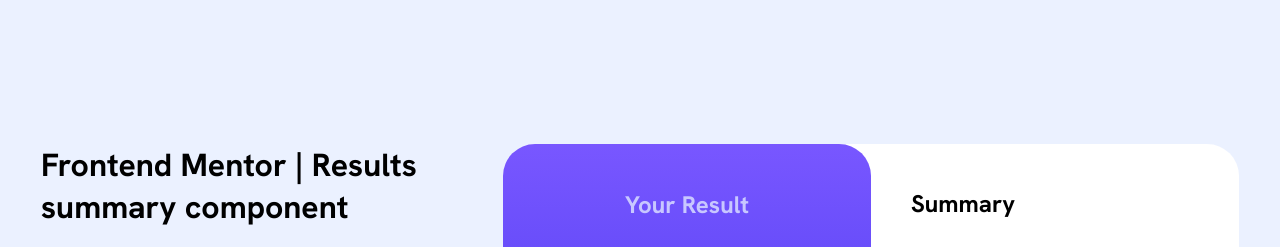
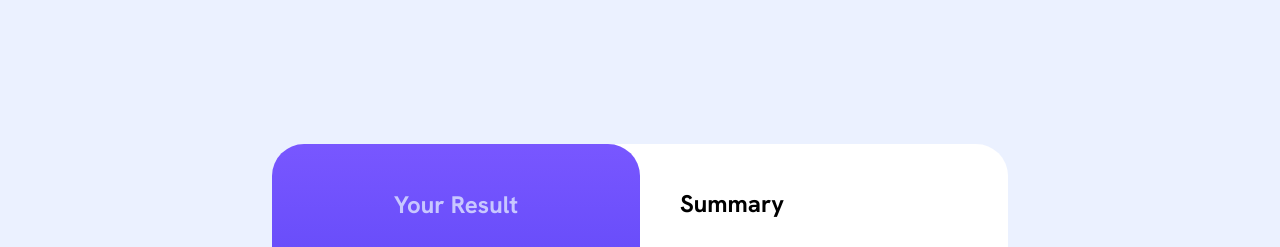
Before and after one commit to developer-ruben/Results-summary-component, a plain HTML site: page index.html in a window 1280 px wide. Shown: the top 247 px of the page. Drawn offline with Linux system fonts and the light colour scheme.

Commit message:
add sr-only to heading one

```diff
--- a/index.html
+++ b/index.html
@@ -30,7 +30,7 @@
   </head>
   <body>
     <main>
-      <h1>Frontend Mentor | Results summary component</h1>
+      <h1 class="sr-only">Frontend Mentor | Results summary component</h1>
       <article class="summary-component">
         <div class="summary-component__result">
           <h2 class="summary-component__title">Your Result</h2>
```
